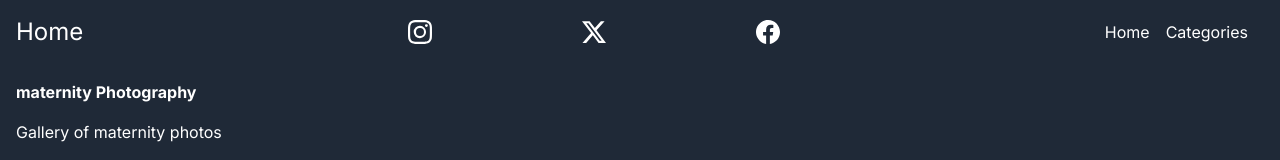
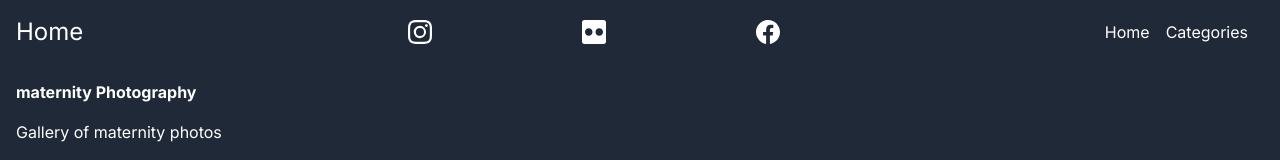
Before and after one commit to frenchie43972/model-status-photography, a Next.js app in the folder model-status-photography/: page /genres/maternity in a window 1280 px wide. Shown: the top 160 px of the page. Built offline with nearby package versions, Linux system fonts and the light colour scheme.

Commit message:
Still working the Navbar functionality and styling

```diff
--- a/model-status-photography/src/app/components/Navbar.tsx
+++ b/model-status-photography/src/app/components/Navbar.tsx
@@ -2,7 +2,8 @@
 
 import { useState, useRef } from "react";
 import Link from "next/link";
-import { BsTwitterX, BsFacebook, BsInstagram } from "react-icons/bs";
+import { BsFacebook, BsInstagram } from "react-icons/bs";
+import { ImFlickr3 } from "react-icons/im";
 import { useRouter } from "next/navigation";
 
 const genres = [
@@ -48,17 +49,29 @@ const Navbar: React.FC = () => {
         <div className='text-2xl flex items-center'>
           <ul className='mx-auto flex items-center space-x-[150px]'>
               <li>
-                <Link href='#'>
+                <Link
+                  href='https://www.instagram.com/planet_jyro/'
+                  target="_blank"
+                  rel="noopener noreferrer"
+                >
                   <BsInstagram />
                 </Link>
               </li>
               <li>
-                <Link href='#'>
-                  <BsTwitterX />
+                <Link
+                  href='https://www.flickr.com/photos/planetjyro/with/6911298534'
+                  target="_blank"
+                  rel="noopener noreferrer"
+                >
+                  <ImFlickr3 />
                 </Link>
               </li>
               <li>
-                <Link href="https://www.facebook.com/pjay.wyche">
+                <Link
+                  href="https://www.facebook.com/pjay.wyche"
+                  target="_blank"
+                  rel="noopener noreferrer"
+                >
                   <BsFacebook />
                 </Link>
               </li>
```
